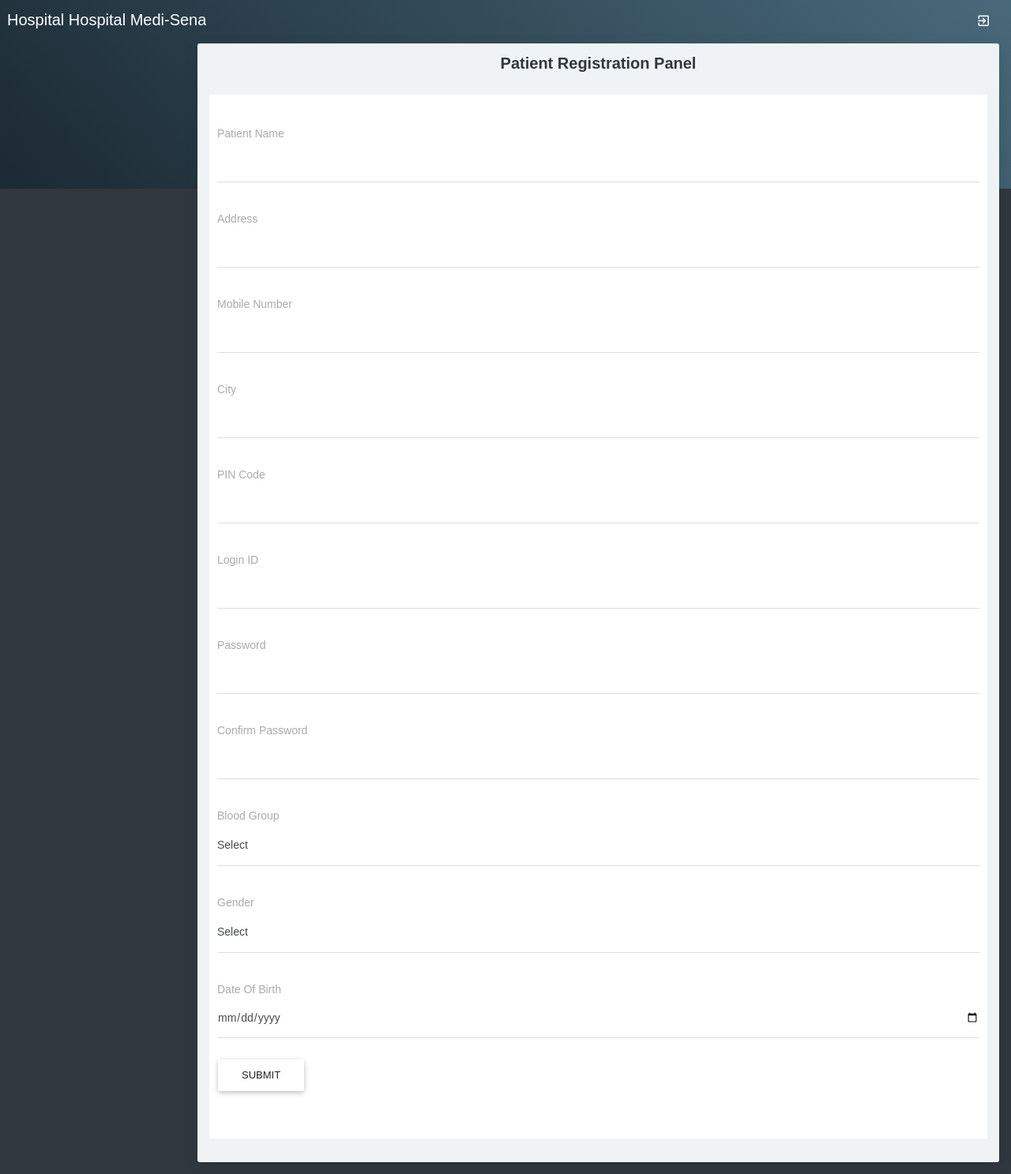
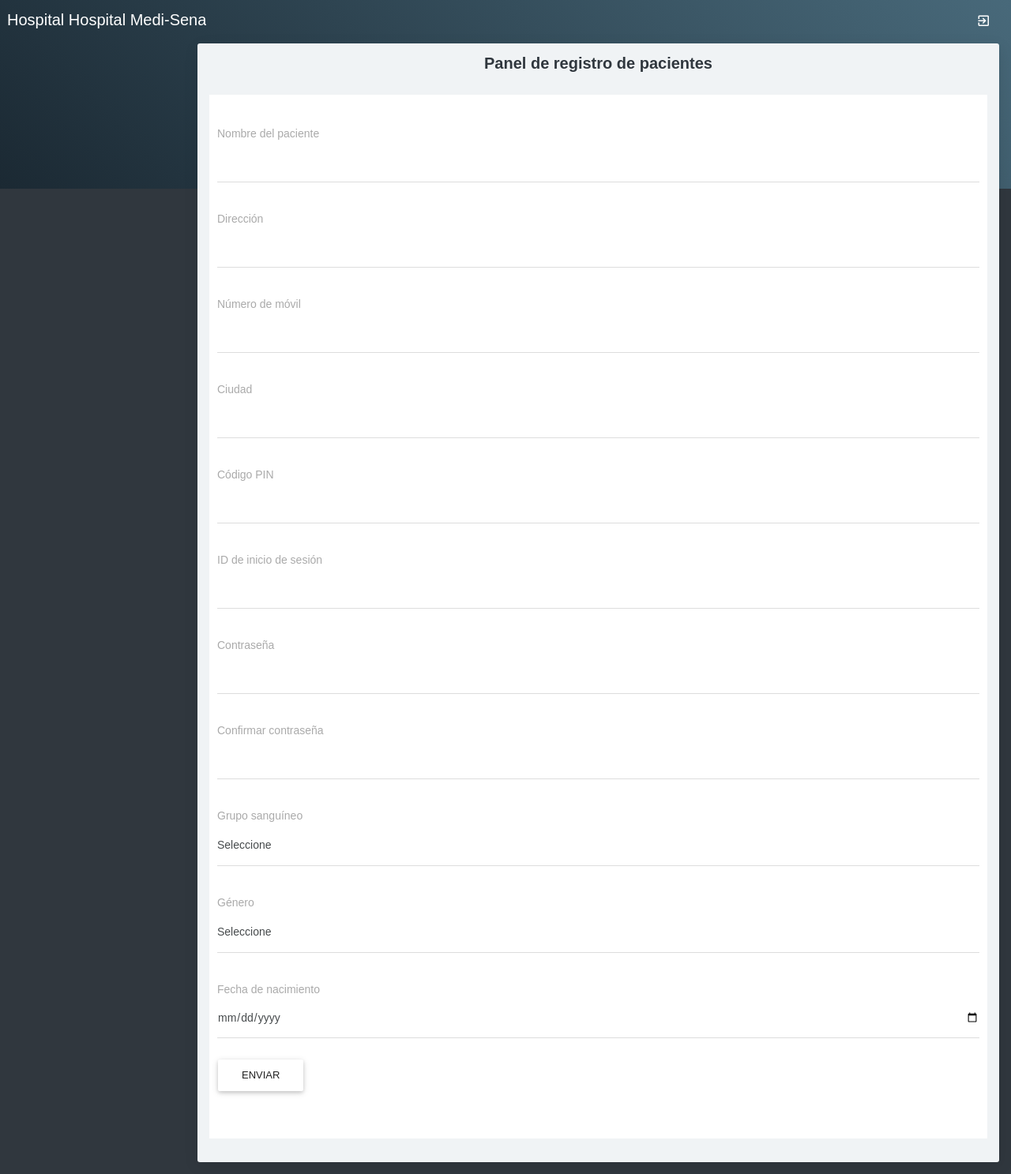
Before and after one commit to EdwinEc09/proyecto-final-php, a PHP site: page /patient.php in a window 1280 px wide. Shown: the whole page at 79% size. Run offline with PHP 8.4, Linux system fonts and the light colour scheme; data that the repository does not hold is empty; some libraries are stand-ins or nearby versions.

Commit message:
parte de pacientes solo detalles

```diff
--- a/hospital-management/patient.php
+++ b/hospital-management/patient.php
@@ -8,7 +8,7 @@ if(isset($_POST['submit']))
 		$sql ="UPDATE patient SET patientname='$_POST[patientname]',admissiondate='$_POST[admissiondate]',admissiontime='$_POST[admissiontme]',address='$_POST[address]',mobileno='$_POST[mobilenumber]',city='$_POST[city]',pincode='$_POST[pincode]',loginid='$_POST[loginid]',password='$_POST[password]',bloodgroup='$_POST[select2]',gender='$_POST[select3]',dob='$_POST[dateofbirth]',status='$_POST[select]' WHERE patientid='$_GET[editid]'";
 		if($qsql = mysqli_query($con,$sql))
 		{
-			echo "<script>alert('patient record updated successfully...');</script>";
+			echo "<script>alert('ficha del paciente actualizada correctamente...');</script>";
 		}
 		else
 		{
@@ -20,7 +20,7 @@ if(isset($_POST['submit']))
 		$sql ="INSERT INTO patient(patientname,admissiondate,admissiontime,address,mobileno,city,pincode,loginid,password,bloodgroup,gender,dob,status) values('$_POST[patientname]','$dt','$tim','$_POST[address]','$_POST[mobilenumber]','$_POST[city]','$_POST[pincode]','$_POST[loginid]','$_POST[password]','$_POST[select2]','$_POST[select3]','$_POST[dateofbirth]','Active')";
 		if($qsql = mysqli_query($con,$sql))
 		{
-			echo "<script>alert('patients record inserted successfully...');</script>";
+			echo "<script>alert('registro de pacientes insertado con éxito...');</script>";
 			$insid= mysqli_insert_id($con);
 			if(isset($_SESSION['adminid']))
 			{
@@ -49,7 +49,7 @@ if(isset($_GET['editid']))
 
 <div class="container-fluid">
     <div class="block-header">
-        <h2 class="text-center">Patient Registration Panel</h2>
+        <h2 class="text-center">Panel de registro de pacientes</h2>
 
     </div>
     <div class="card">
@@ -58,7 +58,7 @@ if(isset($_GET['editid']))
 
 
 
-            <div class="form-group"><label>Patient Name</label>
+            <div class="form-group"><label>Nombre del paciente</label>
                 <div class="form-line">
                     <input class="form-control" type="text" name="patientname" id="patientname"
                         value="<?php echo $rsedit['patientname']; ?>" />
@@ -89,13 +89,13 @@ if(isset($_GET['editid']))
 			}
 			?>
             <div class="form-group">
-                <label>Address</label>
+                <label>Dirección</label>
                 <div class="form-line">
                     <input class="form-control " name="address" id="tinymce" value="<?php echo $rsedit['address']; ?>">
                 </div>
             </div>
 
-            <div class="form-group"><label>Mobile Number</label>
+            <div class="form-group"><label>Número de móvil</label>
                 <div class="form-line">
                     <input class="form-control" type="text" name="mobilenumber" id="mobilenumber"
                         value="<?php echo $rsedit['mobileno']; ?>" />
@@ -103,7 +103,7 @@ if(isset($_GET['editid']))
             </div>
 
 
-            <div class="form-group"><label>City</label>
+            <div class="form-group"><label>Ciudad</label>
                 <div class="form-line">
                     <input class="form-control" type="text" name="city" id="city"
                         value="<?php echo $rsedit['city']; ?>" />
@@ -111,7 +111,7 @@ if(isset($_GET['editid']))
             </div>
 
 
-            <div class="form-group"><label>PIN Code</label>
+            <div class="form-group"><label>Código PIN</label>
                 <div class="form-line">
                     <input class="form-control" type="text" name="pincode" id="pincode"
                         value="<?php echo $rsedit['pincode']; ?>" />
@@ -119,7 +119,7 @@ if(isset($_GET['editid']))
             </div>
 
 
-            <div class="form-group"><label>Login ID</label>
+            <div class="form-group"><label>ID de inicio de sesión</label>
                 <div class="form-line">
                     <input class="form-control" type="text" name="loginid" id="loginid"
                         value="<?php echo $rsedit['loginid']; ?>" />
@@ -127,7 +127,7 @@ if(isset($_GET['editid']))
             </div>
 
 
-            <div class="form-group"><label>Password</label>
+            <div class="form-group"><label>Contraseña</label>
                 <div class="form-line">
                     <input class="form-control" type="password" name="password" id="password"
                         value="<?php echo $rsedit['password']; ?>" />
@@ -135,7 +135,7 @@ if(isset($_GET['editid']))
             </div>
 
 
-            <div class="form-group"><label>Confirm Password</label>
+            <div class="form-group"><label>Confirmar contraseña</label>
                 <div class="form-line">
                     <input class="form-control" type="password" name="confirmpassword" id="confirmpassword"
                         value="<?php echo $rsedit['confirmpassword']; ?>" />
@@ -143,9 +143,9 @@ if(isset($_GET['editid']))
             </div>
 
 
-            <div class="form-group"><label>Blood Group</label>
+            <div class="form-group"><label>Grupo sanguíneo</label>
                 <div class="form-line"><select class="form-control show-tick" name="select2" id="select2">
-                        <option value="">Select</option>
+                        <option value="">Seleccione</option>
                         <?php
 					$arr = array("A+","A-","B+","B-","O+","O-","AB+","AB-");
 					foreach($arr as $val)
@@ -165,9 +165,9 @@ if(isset($_GET['editid']))
             </div>
 
 
-            <div class="form-group"><label>Gender</label>
+            <div class="form-group"><label>Género</label>
                 <div class="form-line"><select class="form-control show-tick" name="select3" id="select3">
-                        <option value="">Select</option>
+                        <option value="">Seleccione</option>
                         <?php
 				$arr = array("MALE","FEMALE");
 				foreach($arr as $val)
@@ -187,7 +187,7 @@ if(isset($_GET['editid']))
             </div>
 
 
-            <div class="form-group"><label>Date Of Birth</label>
+            <div class="form-group"><label>Fecha de nacimiento</label>
                 <div class="form-line">
                     <input class="form-control" type="date" name="dateofbirth" max="<?php echo date("Y-m-d"); ?>"
                         id="dateofbirth" value="<?php echo $rsedit['dob']; ?>" />
@@ -198,7 +198,7 @@ if(isset($_GET['editid']))
 
 
 
-            <input class="btn btn-default" type="submit" name="submit" id="submit" value="Submit" />
+            <input class="btn btn-default" type="submit" name="submit" id="submit" value="Enviar" />
 
 
 
```
